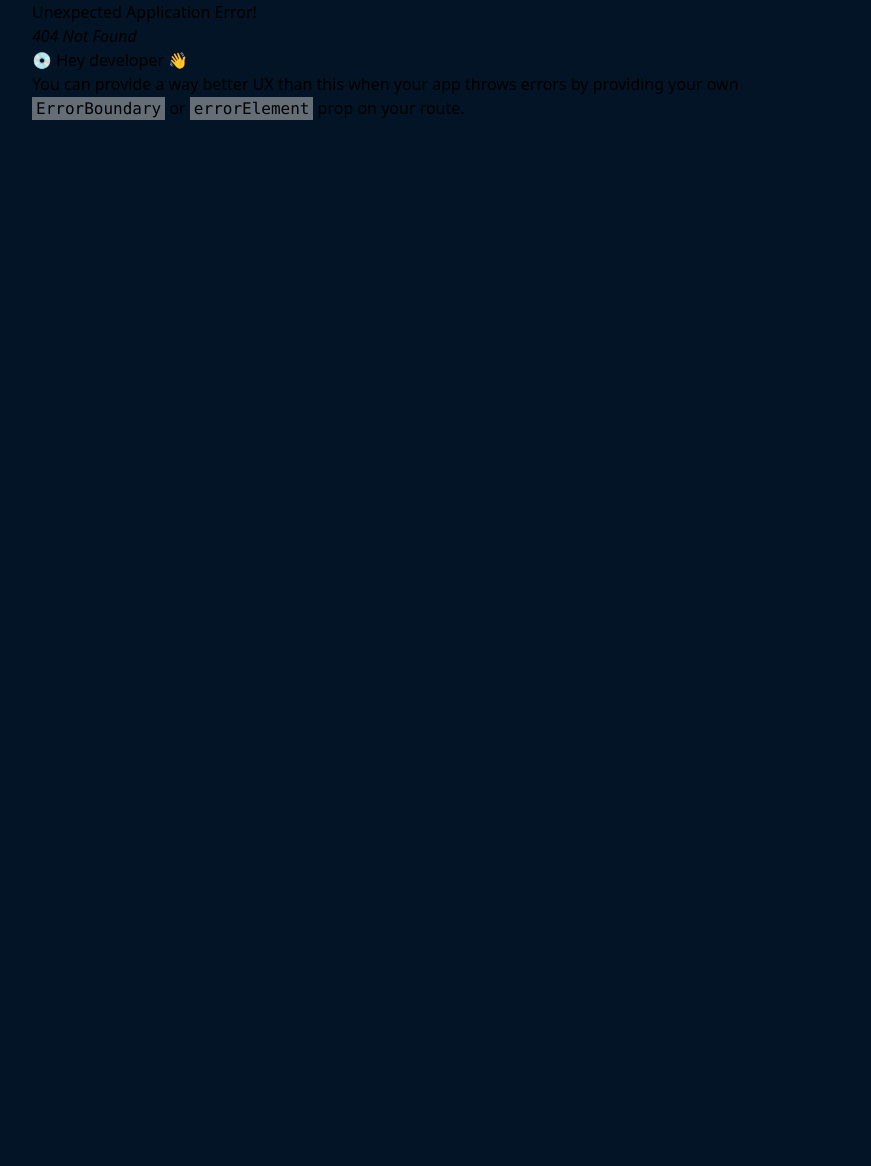
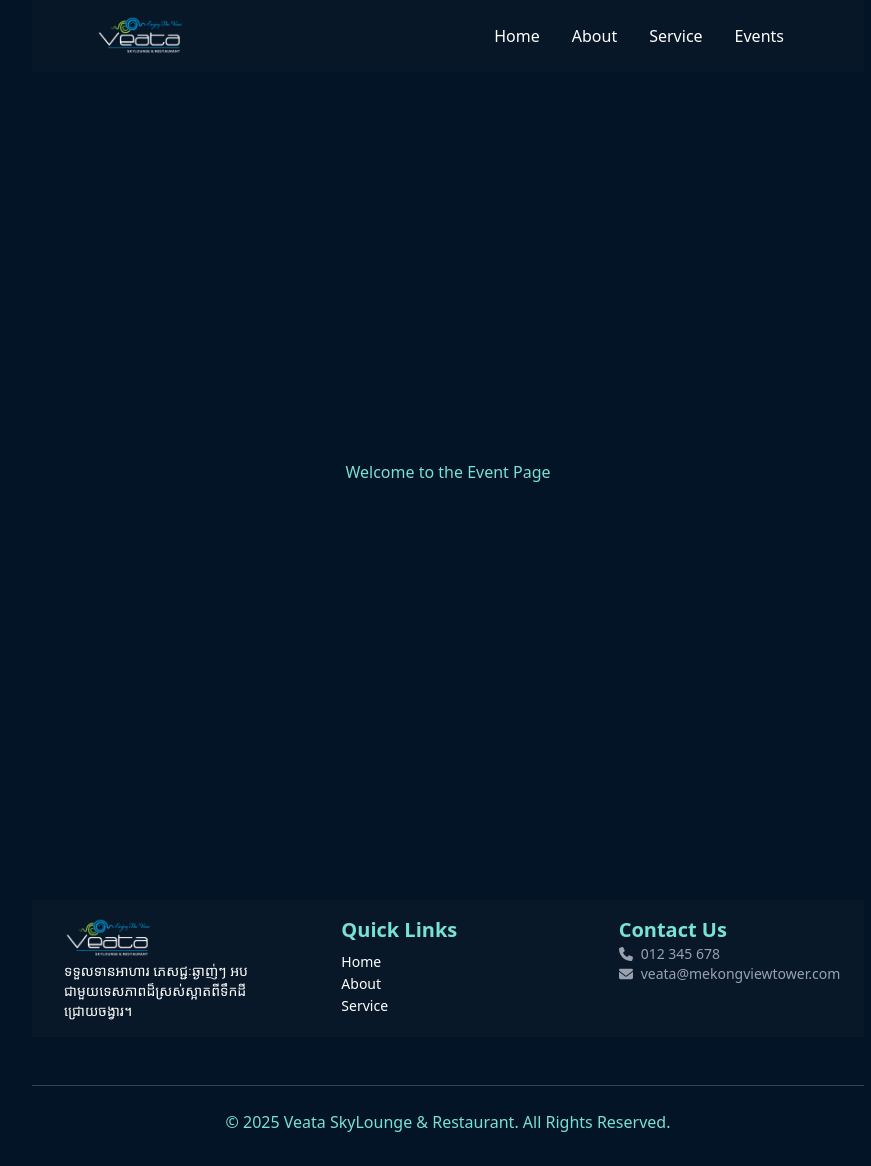
Before and after one commit to Dvannaroth/Veata, a React (Vite) app: page /veata/Event in a window 1280 px wide. Before the commit this address had no page. Shown: the whole page, without its empty margins (192-1063 px from the left). Before the commit the page ends 800 px from the top, so only its background shows below. Built offline with nearby package versions, Linux system fonts and the light colour scheme.

Commit message:
6 commit

```diff
--- a/src/components/Footer.jsx
+++ b/src/components/Footer.jsx
@@ -18,8 +18,8 @@ const Footer = () => {
       <h1 className='text-xl font-bold'>Quick Links</h1>
       <ul className='text-sm  text-gray-400 flex flex-col gap-0.5 pt-2'>
         <li><Link to="/veata">Home</Link></li>
-        <li><Link to="/about">About</Link></li>
-        <li><Link to="/service">Service</Link></li>
+        <li><Link to="/veata/about">About</Link></li>
+        <li><Link to="/veata/service">Service</Link></li>
       </ul>
       </div>
 
--- a/src/components/Navbar.jsx
+++ b/src/components/Navbar.jsx
@@ -27,9 +27,9 @@ const Navbar = () => {
       </div>
       <ul className={menuOpen ? "open" : ""}>
         <li><NavLink to="/veata">Home</NavLink></li>
-        <li><NavLink to="/about">About</NavLink></li>
-        <li><NavLink to="/service">Service</NavLink></li>
-        <li><NavLink to="/event">Events</NavLink></li>
+        <li><NavLink to="/veata/about">About</NavLink></li>
+        <li><NavLink to="/veata/service">Service</NavLink></li>
+        <li><NavLink to="/veata/event">Events</NavLink></li>
       </ul>
 
       </nav>
--- a/src/index.css
+++ b/src/index.css
@@ -13,6 +13,22 @@ body {
   margin: 0 auto;
 }
 
+h1 {
+  color: rgb(120, 226, 212);
+}
+
+h3 {
+  color: white;
+}
+
+p {
+  color: white;
+}
+
+a{
+  color: white;
+}
+
 @media (max-width:640px) {
   .App {
     width: 100dvw;
--- a/src/pages/About.jsx
+++ b/src/pages/About.jsx
@@ -7,12 +7,29 @@ const About = () => {
   return (
     <>
     <Navbar />
-     <div>
-      <img src={hero} alt="hero-banner" className='h-auto w-[95%] m-auto' />
+
+      <div class="flex flex-col items-center mt-12 mb-12">
+        <h1 className='text-amber-50 text-xl font-bold mb-8'>Why Choose Us?</h1>
+        <p class="w-180 indent-8">At Veata, we offer a unique blend of breathtaking scenery, exceptional cuisine, and impeccable service. We are more than just a restaurant; we are a destination. Our prime location provides a 360° vista of the city, showcasing the mesmerizing confluence of four rivers, stunning architectural landmarks, and captivating sunsets.
+        </p>
       </div>
-      <div className='home-content'>
-        <h1 className='text-amber-50 text-xl font-bold'>Our Story</h1>
-        <p>This is the about page of our application.</p>
+      <div class="grid grid-cols-1 md:grid-cols-2 items-center gap-12">
+        <div>
+    <img class="rounded-[24px]" src={hero} alt="" />
+        </div>
+        <div>
+          <h1 class="font-bold mb-4">Our Story</h1>
+        <p>Veata Skylounge and Restaurant was born from a vision to create a landmark dining experience in Phnom Penh. Founded in [ Insert Founding Year ], we have been dedicated to providing a memorable experience for every guest, blending culinary excellence with unparalleled views. Over the years, we have [ Add a brief, compelling detail about a key achievement or evolution of the restaurant, e.g., "become renowned for our innovative Khmer fusion cuisine" or "hosted numerous prestigious events." ]</p>
+        </div>
+      </div>
+       <div class="grid grid-cols-1 md:grid-cols-2 items-center gap-12">
+                <div>
+          <h1 class="font-bold mb-4">Our Mission</h1>
+        <p>Our mission is to provide an exceptional dining experience that delights the senses and creates lasting memories. We are committed to offering the highest quality food, impeccable service, and a welcoming ambiance, all while showcasing the beauty of Phnom Penh from our unique vantage point.</p>
+        </div>
+        <div>
+    <img class="rounded-[24px]" src={hero} alt="" />
+        </div>
       </div>
     <Footer />
     </>
--- a/src/sections/hero.jsx
+++ b/src/sections/hero.jsx
@@ -11,8 +11,8 @@ const hero = () => {
         <p className='w-[50%]'>where an unforgettable dining experience unfolds against the backdrop of Phnom Penh's most spectacular panoramic views.</p>
 
         <div class='grid grid-cols-1 gap-4 md:grid-cols-2 font-bold'>
-        <Link to="/about" className="bg-[#81ba1e] text-cyan-950 px-6 py-3 rounded-md text-lg hover:bg-cyan-700 hover:text-white transition duration-300">Discover</Link>
-        <Link to="/about" className="bg-[#81ba1e] text-cyan-950 px-6 py-3 rounded-md text-lg hover:bg-cyan-700 hover:text-white transition duration-300">Reservation</Link>
+        <Link to="/veata/About" className="bg-[#81ba1e] text-cyan-950 px-6 py-3 rounded-md text-lg hover:bg-cyan-700 hover:text-white transition duration-300">Discover</Link>
+        <Link to="/veata/About" className="bg-[#81ba1e] text-cyan-950 px-6 py-3 rounded-md text-lg hover:bg-cyan-700 hover:text-white transition duration-300">Reservation</Link>
         </div>
 
 
@@ -23,37 +23,37 @@ const hero = () => {
     <div class='mt-12'>
     <h1 class='text-4xl font-bold text-white text-center' > Our Venue </h1>
     <div class="mt-8 grid grid-cols-1 px-10 md:grid-cols-2 lg:grid-cols-3 md:px-0 gap-8">
-                <div class="bg-gray-50 p-6 rounded-lg shadow-md hover:shadow-xl transition duration-300 text-center">
+                <div class="bg-[#03465a] p-6 rounded-lg shadow-md hover:shadow-xl transition duration-300 text-center">
                     <div class="text-blue-600 mb-4 text-4xl"><i class="fas fa-vr-cardboard"></i></div>
                     <h3 class="text-xl font-semibold mb-2">Khmer Food</h3>
                     <p class="text-gray-600 mb-4">Step inside spaces like never before with our interactive VR tours.</p>
                     <a href="services.php#vr-tours" class="text-blue-600 hover:underline">Learn More →</a>
                 </div>
-                <div class="bg-gray-50 p-6 rounded-lg shadow-md hover:shadow-xl transition duration-300 text-center">
+                <div class="bg-[#03465a] p-6 rounded-lg shadow-md hover:shadow-xl transition duration-300 text-center">
                     <div class="text-blue-600 mb-4 text-4xl"><i class="fas fa-camera-retro"></i></div>
                     <h3 class="text-xl font-semibold mb-2">Thai Food</h3>
                     <p class="text-gray-600 mb-4">Capture stunning 360° views with professional VR photography.</p>
                     <a href="services.php#vr-photo" class="text-blue-600 hover:underline">Learn More →</a>
                 </div>
-                <div class="bg-gray-50 p-6 rounded-lg shadow-md hover:shadow-xl transition duration-300 text-center">
+                <div class="bg-[#03465a] p-6 rounded-lg shadow-md hover:shadow-xl transition duration-300 text-center">
                      <div class="text-blue-600 mb-4 text-4xl"><i class="fas fa-cube"></i></div>
                     <h3 class="text-xl font-semibold mb-2">Europe Food</h3>
                     <p class="text-gray-600 mb-4">Showcase products from every angle with interactive 3D object views.</p>
                     <a href="services.php#object-vr" class="text-blue-600 hover:underline">Learn More →</a>
                 </div>
-                <div class="bg-gray-50 p-6 rounded-lg shadow-md hover:shadow-xl transition duration-300 text-center">
+                <div class="bg-[#03465a] p-6 rounded-lg shadow-md hover:shadow-xl transition duration-300 text-center">
                     <div class="text-blue-600 mb-4 text-4xl"><i class="fas fa-mobile-alt"></i></div>
                     <h3 class="text-xl font-semibold mb-2">Chinese Food</h3>
                     <p class="text-gray-600 mb-4">Bring digital objects into the real world with Augmented Reality.</p>
                     <a href="services.php#ar-objects" class="text-blue-600 hover:underline">Learn More →</a>
                 </div>
-                <div class="bg-gray-50 p-6 rounded-lg shadow-md hover:shadow-xl transition duration-300 text-center">
+                <div class="bg-[#03465a] p-6 rounded-lg shadow-md hover:shadow-xl transition duration-300 text-center">
                      <div class="text-blue-600 mb-4 text-4xl"><i class="fas fa-cube"></i></div>
                     <h3 class="text-xl font-semibold mb-2">Short Menu</h3>
                     <p class="text-gray-600 mb-4">Showcase products from every angle with interactive 3D object views.</p>
                     <a href="services.php#object-vr" class="text-blue-600 hover:underline">Learn More →</a>
                 </div>
-                <div class="bg-gray-50 p-6 rounded-lg shadow-md hover:shadow-xl transition duration-300 text-center">
+                <div class="bg-[#03465a] p-6 rounded-lg shadow-md hover:shadow-xl transition duration-300 text-center">
                     <div class="text-blue-600 mb-4 text-4xl"><i class="fas fa-mobile-alt"></i></div>
                     <h3 class="text-xl font-semibold mb-2">Drink Menu</h3>
                     <p class="text-gray-600 mb-4">Bring digital objects into the real world with Augmented Reality.</p>
```
Also changed, not shown: src/pages/Routes/Routes.jsx (+5 -5 lines), 7 other files (tests, documents, lock files or other folders).
